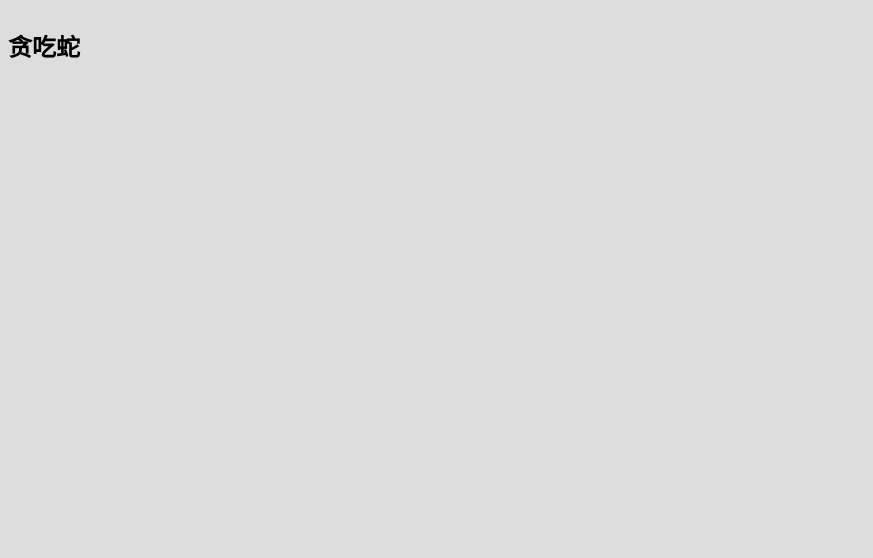
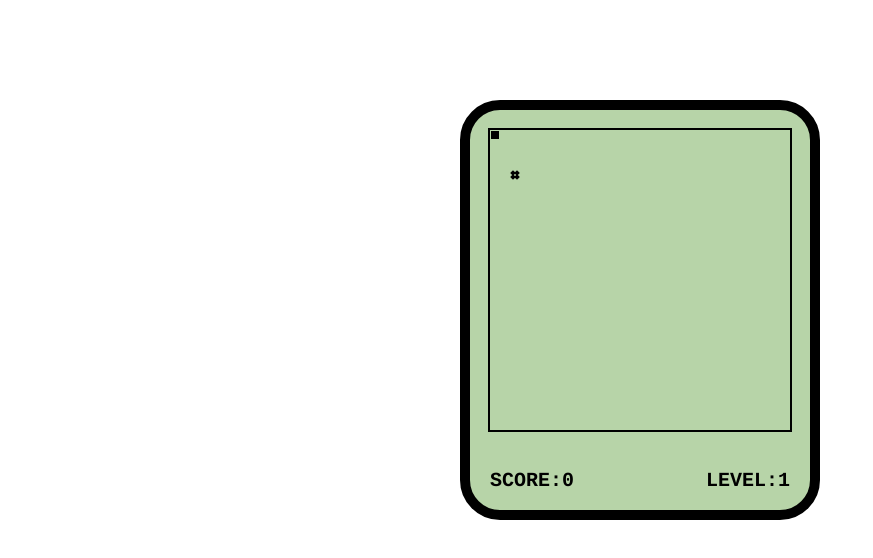
Before and after one commit to hj1254123/Learn_TypeScript, a website built with webpack: page 4.贪吃蛇/src/index.html in a window 1280 px wide. Shown: the whole page, without its empty margins (0-873 px from the left). Built offline with nearby package versions, Linux system fonts and the light colour scheme.

Commit message:
feat: 界面搭建

```diff
--- a/4.贪吃蛇/src/index.html
+++ b/4.贪吃蛇/src/index.html
@@ -1,11 +1,36 @@
 <!DOCTYPE html>
 <html lang="zh-CN">
+
 <head>
   <meta charset="UTF-8">
   <meta name="viewport" content="width=device-width, initial-scale=1.0">
   <title>贪吃蛇</title>
 </head>
+
 <body>
-  <h2>贪吃蛇</h2>
+  <div id="main">
+    <!-- 游戏舞台 -->
+    <div id="stage">
+      <div id="snake">
+        <div></div>
+      </div>
+      <div id="food">
+        <div></div>
+        <div></div>
+        <div></div>
+        <div></div>
+      </div>
+    </div>
+    <!-- 积分面板 -->
+    <div id="score-panel">
+      <div>
+        SCORE:<span id="score">0</span>
+      </div>
+      <div>
+        LEVEL:<span id="level">1</span>
+      </div>
+    </div>
+  </div>
 </body>
+
 </html>
--- a/4.贪吃蛇/src/style/index.less
+++ b/4.贪吃蛇/src/style/index.less
@@ -1,4 +1,69 @@
+@bg-color: #b7d4a8;
+
+* {
+  margin: 0;
+  padding: 0;
+  box-sizing: border-box;
+}
+
 body {
-  background-color: #ddd;
+  font: bold 20px 'Courier';
+}
+
+// 主窗口样式
+#main {
+  width: 360px;
+  height: 420px;
+  background-color: @bg-color;
+  margin: 100px auto;
+  border: 10px solid black;
+  border-radius: 40px;
   display: flex;
+  flex-flow: column;
+  align-items: center;
+  justify-content: space-around;
+
+  #stage {
+    width: 304px;
+    height: 304px;
+    border: 2px solid black;
+    position: relative;
+
+    #snake {
+      &>div {
+        width: 10px;
+        height: 10px;
+        background-color: #000;
+        border: 1px solid @bg-color;
+        position: absolute;
+      }
+    }
+
+    #food {
+      width: 10px;
+      height: 10px;
+      border: 1px solid @bg-color;
+      position: absolute;
+      left: 20px;
+      top: 40px;
+      display: flex;
+      flex-flow: row wrap;
+      justify-content: space-between;
+      align-content: space-between;
+
+      &>div {
+        width: 4px;
+        height: 4px;
+        background-color: black;
+        transform: rotate(45deg);
+      }
+    }
+  }
+
+  // 积分面板
+  #score-panel {
+    width: 300px;
+    display: flex;
+    justify-content: space-between;
+  }
 }
```
Also changed, not shown: 4.贪吃蛇/src/index.ts (line endings or trailing spaces).
